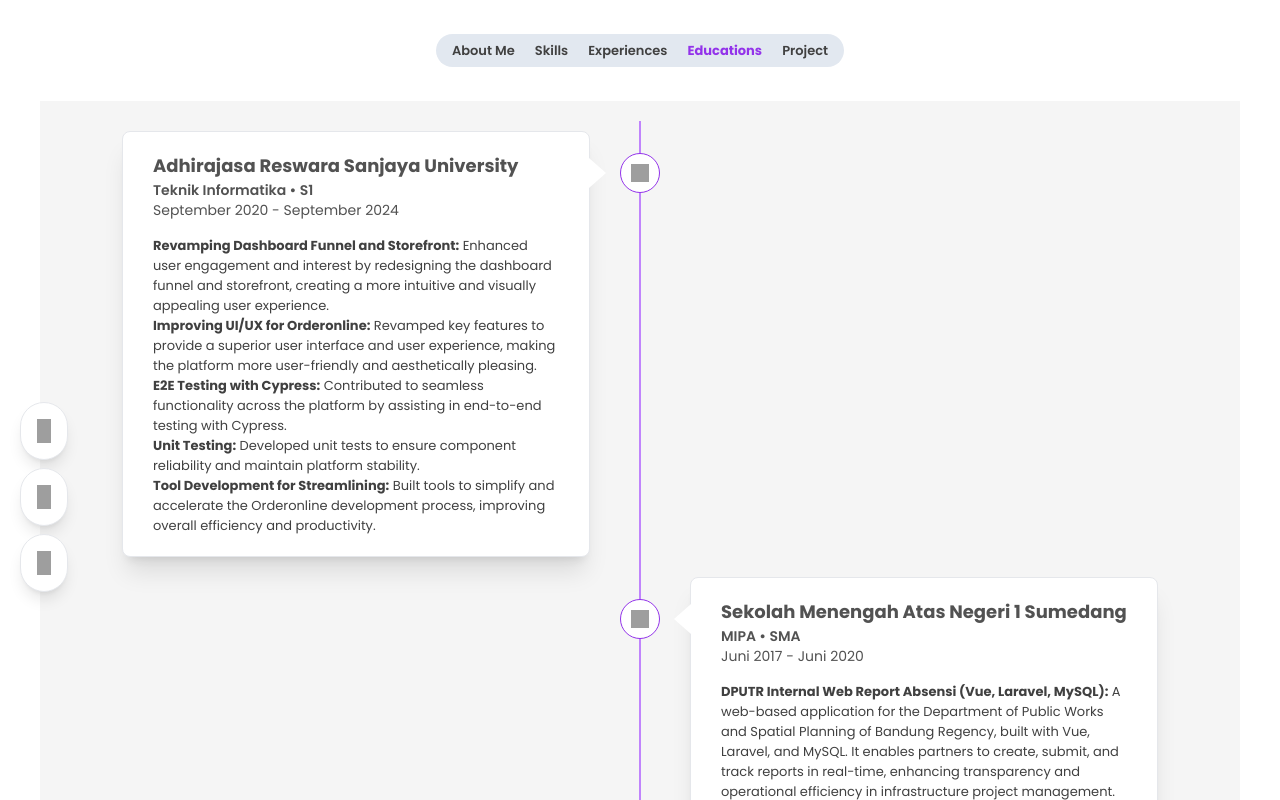
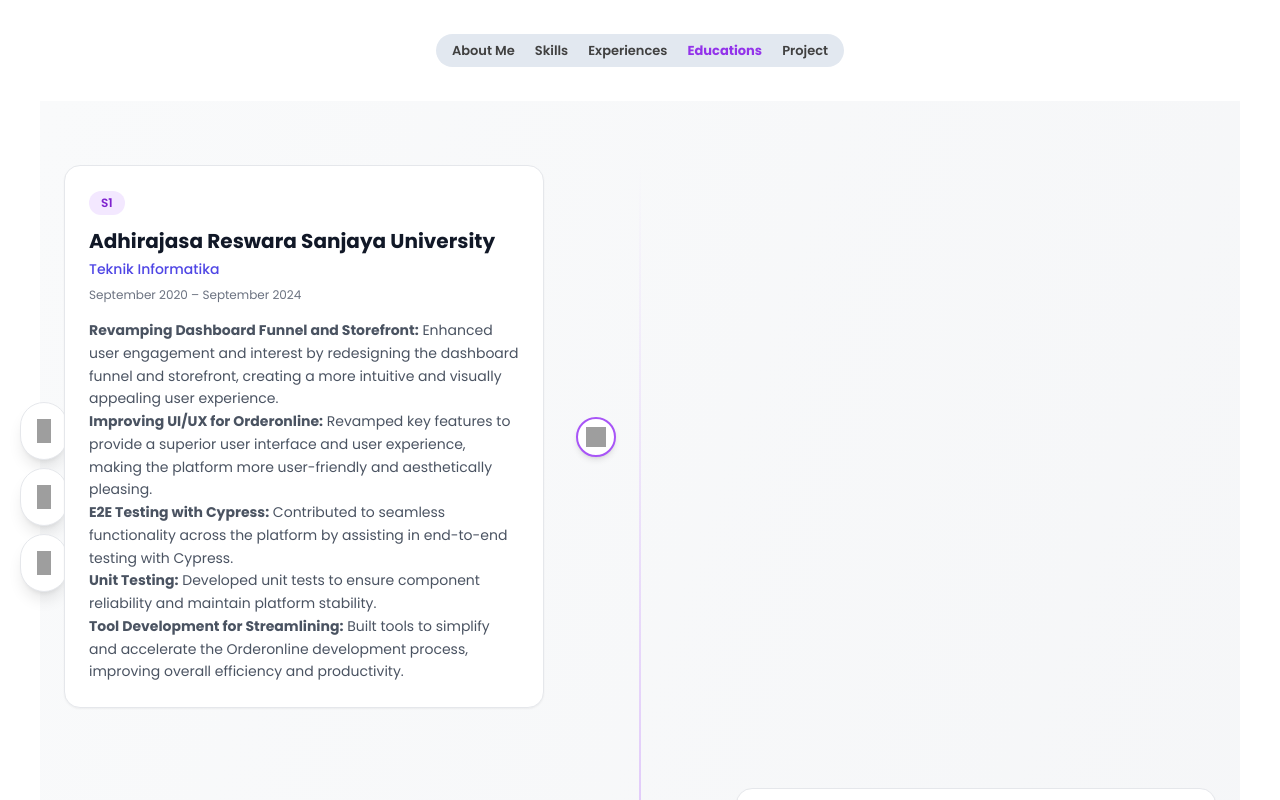
Before and after one commit to mahardikakdenie/resume, a Nuxt app: page /educations in a window 1280 px wide. Shown: the top 800 px of the page. Built offline with nearby package versions, Linux system fonts and the light colour scheme; grey boxes are pictures that could not be loaded.

Commit message:
feat(timeline): update component layout

```diff
--- a/components/Timeline.vue
+++ b/components/Timeline.vue
@@ -1,49 +1,41 @@
 <template>
-	<section class="px-8 bg-neutral-100 flex items-center justify-center">
-		<!-- Main container -->
-		<div class="w-full max-w-6xl flex flex-col items-center mt-5">
-			<!-- Timeline Section -->
-			<div class="relative max-w-[1200px] my-0 mx-auto direction">
-				<!-- Experience 1 -->
+  <section class="py-16 px-4 sm:px-6 bg-gradient-to-br from-gray-50 to-gray-100">
+    <div class="max-w-7xl mx-auto">
+
+      <div class="relative">
+        <!-- Garis tengah elegan -->
+        <div class="hidden sm:block absolute left-1/2 top-0 h-full w-0.5 bg-gradient-to-b from-transparent via-purple-400 to-transparent -translate-x-1/2 z-0"></div>
+
         <div
-					v-for="(experience, i) in experiences"
+          v-for="(exp, i) in experiences"
           :key="i"
-					class="experience-wrapper"
-					:class="{
-						'pos-left': i % 2 !== 0,
-						'pos-right': i % 2 === 0,
-					}"
+          class="relative mb-16 sm:mb-20 z-10"
           :data-aos="i % 2 === 0 ? 'fade-right' : 'fade-left'"
           data-aos-once="true"
-					:data-aos-delay="i * 100">
-					<!-- Timeline indicator -->
+          :data-aos-delay="i * 150"
+        >
+          <div class="flex flex-col sm:flex-row items-center" :class="i % 2 === 0 ? 'sm:flex-row' : 'sm:flex-row-reverse'">
+            <!-- Card -->
             <div
-						:class="{
-							'experience-icon-steps-left': i % 2 !== 0,
-							'experience-icon-steps-right': i % 2 === 0,
-						}">
-						<img class="" :src="calenderChecked" alt="" />
+              class="w-full sm:w-5/12 p-6 rounded-2xl bg-white border border-gray-200 shadow-sm hover:shadow-lg transition-all duration-300"
+              :class="i % 2 === 0 ? 'sm:mr-8 sm:text-left' : 'sm:ml-8 sm:text-left'"
+            >
+              <div class="inline-block px-3 py-1 mb-3 text-xs font-semibold text-purple-700 bg-purple-100 rounded-full">
+                {{ exp.type }}
+              </div>
+              <h3 class="text-xl font-bold text-gray-900 mb-1">{{ exp.name }}</h3>
+              <p class="text-sm font-medium text-indigo-600 mb-2">{{ exp.job }}</p>
+              <p class="text-xs text-gray-500 mb-4">{{ exp.since }} – {{ exp.until }}</p>
+              <div class="text-gray-700 text-sm leading-relaxed opacity-90" v-html="exp.description"></div>
             </div>
 
-					<!-- Experience Card -->
-					<div class="experience-card">
-						<h3 class="text-lg font-bold text-white">
-							{{ experience.name }}
-						</h3>
-						<p class="text-sm text-white font-semibold">
-							{{ experience.job }} • {{ experience.type }}
-						</p>
-						<p class="text-sm text-white">
-							{{ experience.since }} - {{ experience.until }}
-						</p>
-						<div
-							class="mt-4 experience-description"
-							v-html="experience.description" />
-						<span
-							:class="{
-								'row-card-left': i % 2 !== 0,
-								'row-card-right': i % 2 === 0,
-							}"></span>
+            <!-- Icon connector -->
+            <div class="mt-4 sm:mt-0 w-10 h-10 flex items-center justify-center z-10"
+                 :class="i % 2 === 0 ? 'sm:ml-0' : 'sm:mr-0'">
+              <div class="w-10 h-10 rounded-full bg-white border-2 border-purple-500 flex items-center justify-center shadow-md">
+                <img :src="calenderChecked" alt="Timeline point" class="w-5 h-5 text-purple-600" />
+              </div>
+            </div>
           </div>
         </div>
       </div>
@@ -53,153 +45,17 @@
 
 <script setup lang="ts">
 import calenderChecked from '@/assets/calender-check.svg';
-import type { DefineComponent } from 'vue';
 
 interface ExperienceData {
   name: string;
+  job: string;
   type: string;
-	job: string;
   since: string;
   until: string;
-	description: string | DefineComponent;
-	icon?: string;
+  description: string;
 }
 
-const props = defineProps<{
+defineProps<{
   experiences: ExperienceData[];
 }>();
 </script>
-
-<style lang="scss">
-/* Styling for flex reverse in even rows */
-div.flex-row-reverse {
-	flex-direction: row-reverse;
-}
-
-/* Timeline line */
-.relative.w-4::before {
-	content: '';
-	position: absolute;
-	left: 50%;
-	transform: translateX(-50%);
-	width: 1px;
-	height: 100%;
-	background-color: gray;
-	top: 100%;
-}
-
-/* General spacing and positioning */
-.mb-12 {
-	margin-bottom: 3rem;
-}
-
-/* Hover effect and transform */
-.border-2 {
-	transition: transform 0.3s ease;
-}
-
-.direction::after {
-	content: '';
-	position: absolute;
-	width: 0;
-	/* Set width to 0 */
-	height: 100%;
-	/* Full height */
-	top: 0;
-	left: 50%;
-	margin-left: -1px;
-	/* Centering adjustment */
-	z-index: 1;
-	border-left: 2px solid;
-	@apply border-purple-400 bg-red-200 hidden sm:block;
-	/* Dashed border color */
-}
-
-.experience-wrapper {
-	@apply py-[10px] px-0 sm:px-[50px] relative w-full sm:w-[50%];
-}
-
-.experience-icon-steps {
-	@apply absolute w-[40px] h-[40px] top-[32px] p-[10px] z-[100] border border-purple-600 rounded-full border-solid flex justify-center -right-[20px] text-purple-600 bg-white;
-}
-
-/* Class untuk posisi di kanan */
-.experience-icon-steps-right {
-	@apply relative sm:absolute w-[40px] h-[40px] top-[32px] p-[10px] z-[100] border border-purple-600 rounded-full border-solid hidden sm:flex justify-center -right-[20px] text-purple-600 bg-white;
-}
-
-/* Class untuk posisi di kiri */
-.experience-icon-steps-left {
-	@apply relative sm:absolute w-[40px] h-[40px] top-[32px] p-[10px] z-[100] border border-purple-600 rounded-full border-solid hidden sm:flex justify-center -left-[20px] text-purple-600 bg-white;
-}
-
-.experience-card {
-	@apply py-[20px] px-[30px] text-sm text-neutral-700 border rounded-lg bg-white hover:bg-white cursor-pointer shadow-xl;
-
-    transition: transform 0.3s ease, box-shadow 0.3s ease;
-
-	h3,
-	p {
-		@apply text-neutral-600;
-	}
-
-	&:hover {
-		h3,
-		p {
-			@apply text-purple-700;
-		}
-
-		.experience-description {
-			@apply text-purple-600;
-		}
-	}
-}
-
-/* Untuk runcingan di sebelah kanan */
-.row-card-right {
-	border-top: 15px solid transparent;
-	/* Batas atas dibuat transparan */
-	border-bottom: 15px solid transparent;
-	/* Batas bawah dibuat transparan */
-	border-left: 17px solid;
-	/* Runcingan di sebelah kiri */
-	border-right: none;
-	/* Tidak ada border di kanan */
-	right: 34px;
-	/* Posisi dari kanan */
-	transition: 0.2s ease-in-out;
-	@apply h-0 w-0 absolute top-[37px] z-[1] border-l-white;
-}
-
-/* Untuk runcingan di sebelah kiri */
-.row-card-left {
-	border-top: 15px solid transparent;
-	/* Batas atas dibuat transparan */
-	border-bottom: 15px solid transparent;
-	/* Batas bawah dibuat transparan */
-	border-right: 17px solid;
-	/* Runcingan di sebelah kanan */
-	border-left: none;
-	/* Tidak ada border di kiri */
-	left: 34px;
-	/* Posisi dari kiri */
-	transition: 0.2s ease-in-out;
-	@apply h-0 w-0 absolute top-[37px] z-[1] border-r-white hidden sm:flex;
-}
-
-.pos-right {
-	@apply sm:left-0;
-}
-
-.pos-left {
-	@apply sm:left-1/2;
-}
-
-.experience-description {
-	ul {
-		li {
-			font-size: 13px;
-		}
-	}
-}
-</style>
--- a/lib/static.ts
+++ b/lib/static.ts
@@ -9,7 +9,7 @@ export const projects: Array<IProjects> = [
 		tools: ['Vue3', 'Nuxt3', 'SEO', 'Pinia', 'TailwindCss', 'MockAPI'],
 		description: `Developed a modern and responsive website theme tailored for Point of Sale (POS) systems, combining clean UI/UX design with intuitive navigation to support seamless transaction management. The theme was built with a focus on usability, performance, and adaptability across various devices, making it suitable for small businesses and retail environments looking to streamline their sales operations through a digital interface.`,
 		images: ['/laukita.png', '/dashboard-laukita.png'],
-		url: 'https://laukita-theme.mahardikakdenie.my.id',
+		url: 'https://laukita.mahardikakdenie.my.id',
 	},
 	{
 		name: 'Point Of Sales (Dreams Theme)',
@@ -20,6 +20,7 @@ export const projects: Array<IProjects> = [
 		description: `Developed a modern and responsive website theme tailored for Point of Sale (POS) systems, combining clean UI/UX design with intuitive navigation to support seamless transaction management. The theme was built with a focus on usability, performance, and adaptability across various devices, making it suitable for small businesses and retail environments looking to streamline their sales operations through a digital interface.`,
 		images: [],
 		badge: 'Work In Progress [WIP]',
+		url: "https://oddo-themes.mahardikakdenie.my.id/",
 	},
 	{
 		name: 'Template - Dashboard Theme',
@@ -30,6 +31,7 @@ export const projects: Array<IProjects> = [
 		description: `Developed a modern and responsive website theme tailored for Point of Sale (POS) systems, combining clean UI/UX design with intuitive navigation to support seamless transaction management. The theme was built with a focus on usability, performance, and adaptability across various devices, making it suitable for small businesses and retail environments looking to streamline their sales operations through a digital interface.`,
 		images: [],
 		badge: 'Work In Progress [WIP]',
+		url: "https://dashboard.ensiklotari.id/",
 	},
 	{
 		name: 'Customer Portal App',
```
Lines whose indentation alone changed are shown as unchanged.
